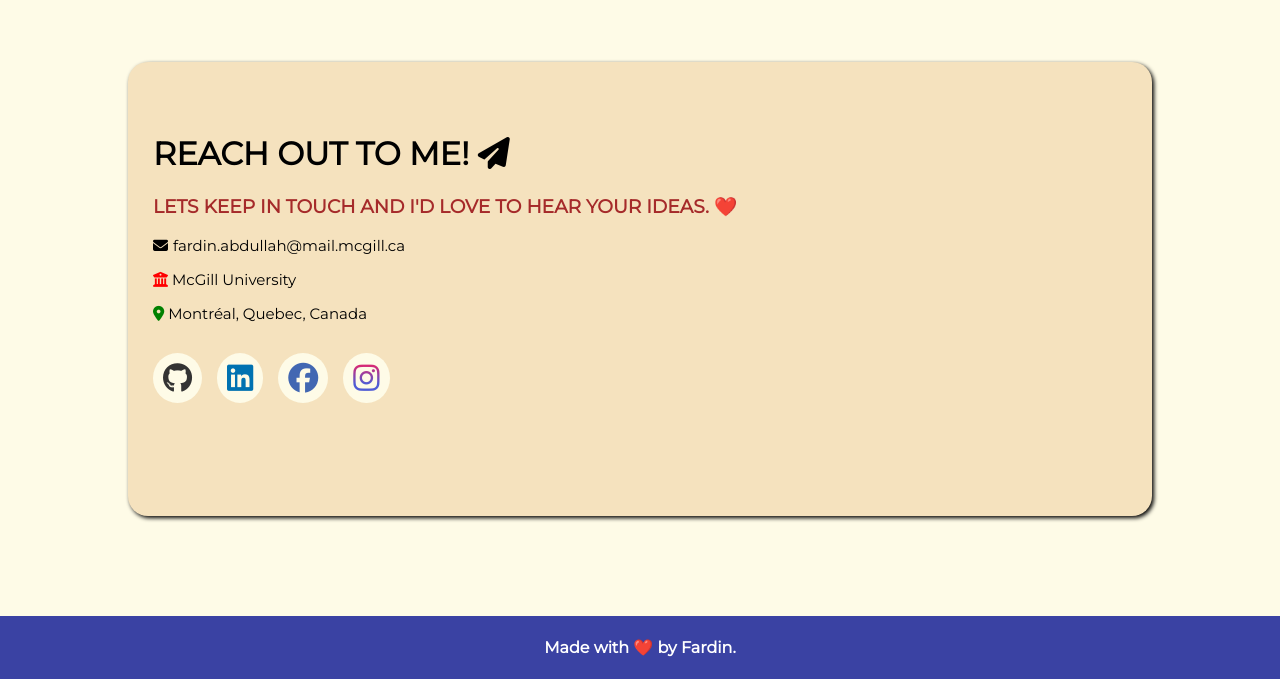
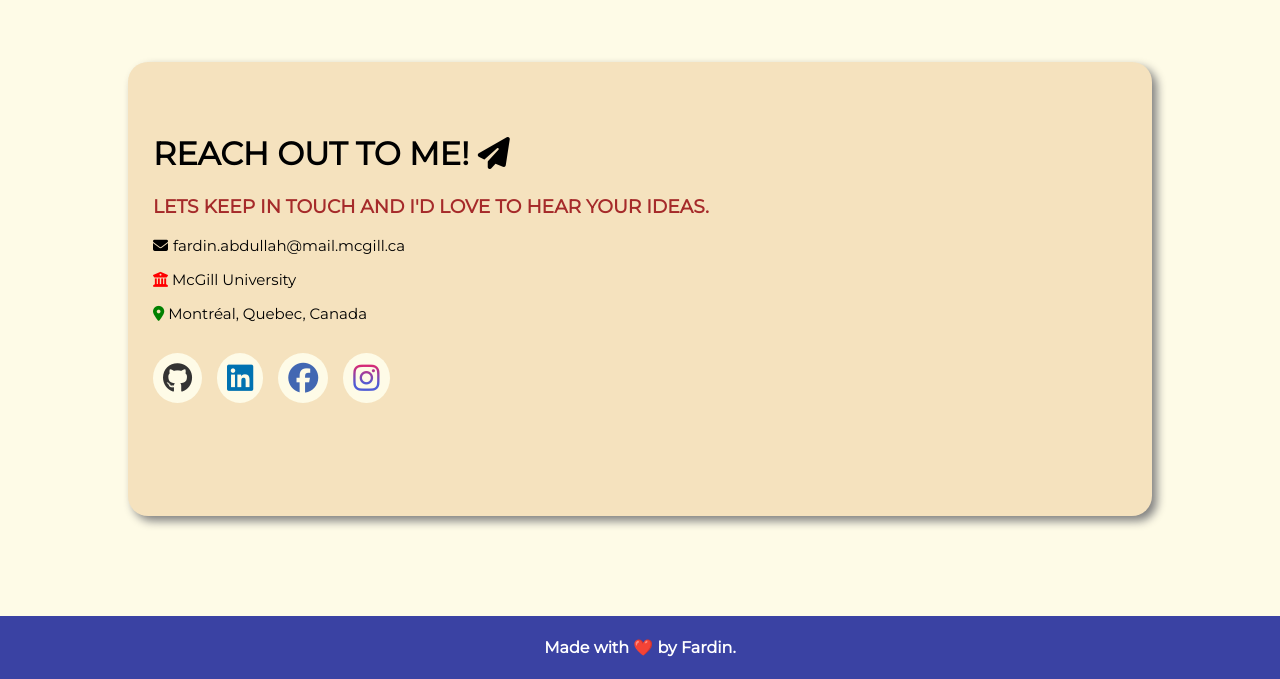
Before and after one commit to nilu-24/my-portfolio, a React (Create React App) app: page / in a window 1280 px wide. Shown: the part 5526-6205 px from the top of the page. Built offline with nearby package versions, Linux system fonts and the light colour scheme.

Commit message:
Add minor changes

```diff
--- a/public/index.html
+++ b/public/index.html
@@ -1,7 +1,7 @@
 <!DOCTYPE html>
 <html lang="en">
   <head>
-    <link rel="shortcut icon" href="favicon.png" />
+    <link rel="shortcut icon" href="" />
     <title>Fardin Abdullah</title>
     <meta content="width=device-width, initial-scale=1" name="viewport" />
     <link rel="stylesheet" href="./styles.css">
--- a/public/styles.css
+++ b/public/styles.css
@@ -175,7 +175,7 @@ color:black;
 
 .contact-card{
     background-color: #f5e2be;
-    -webkit-filter: drop-shadow(2px 2px 2px black );
+    -webkit-filter: drop-shadow(5px 5px 5px grey );
     border-radius: 20px;
     padding-left: 25px;
     padding-right: 25px;
@@ -185,7 +185,7 @@ color:black;
 }
 
 .contact-card:hover{
-    -webkit-filter: drop-shadow(2px 2px 2px #3a42a3 );
+    -webkit-filter: drop-shadow(5px 5px 5px brown );
 
 }
 
--- a/src/components/Contact.jsx
+++ b/src/components/Contact.jsx
@@ -6,7 +6,7 @@ export default function Contact(){
     <div className="contact-card">
     <h1>REACH OUT TO ME! <i class="fa-solid fa-paper-plane"></i></h1>
 
-    <h3 style={{color:"brown"}}>LETS KEEP IN TOUCH AND I'D LOVE TO HEAR YOUR IDEAS. ❤️</h3>
+    <h3 style={{color:"brown"}}>LETS KEEP IN TOUCH AND I'D LOVE TO HEAR YOUR IDEAS.</h3>
 
     <a class="contact-email" target="_blank" href="mailto:fardin.abdullah@mail.mcgill.ca"><i class="fa-solid fa-envelope"></i>fardin.abdullah@mail.mcgill.ca</a>
     <p className="uni"><i style={{color:"red"}} class="fa-solid fa-building-columns"></i> McGill University</p>
```
